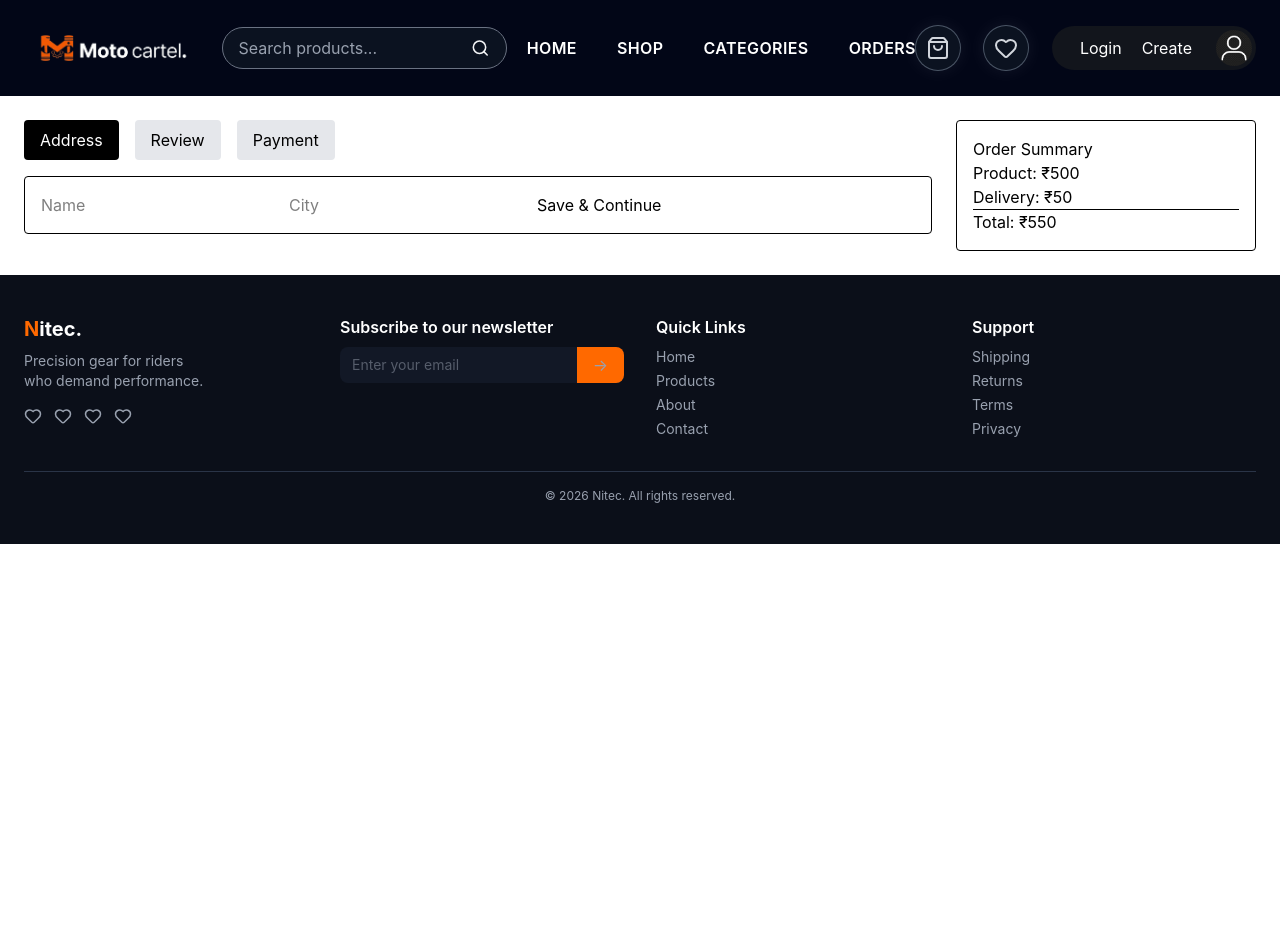
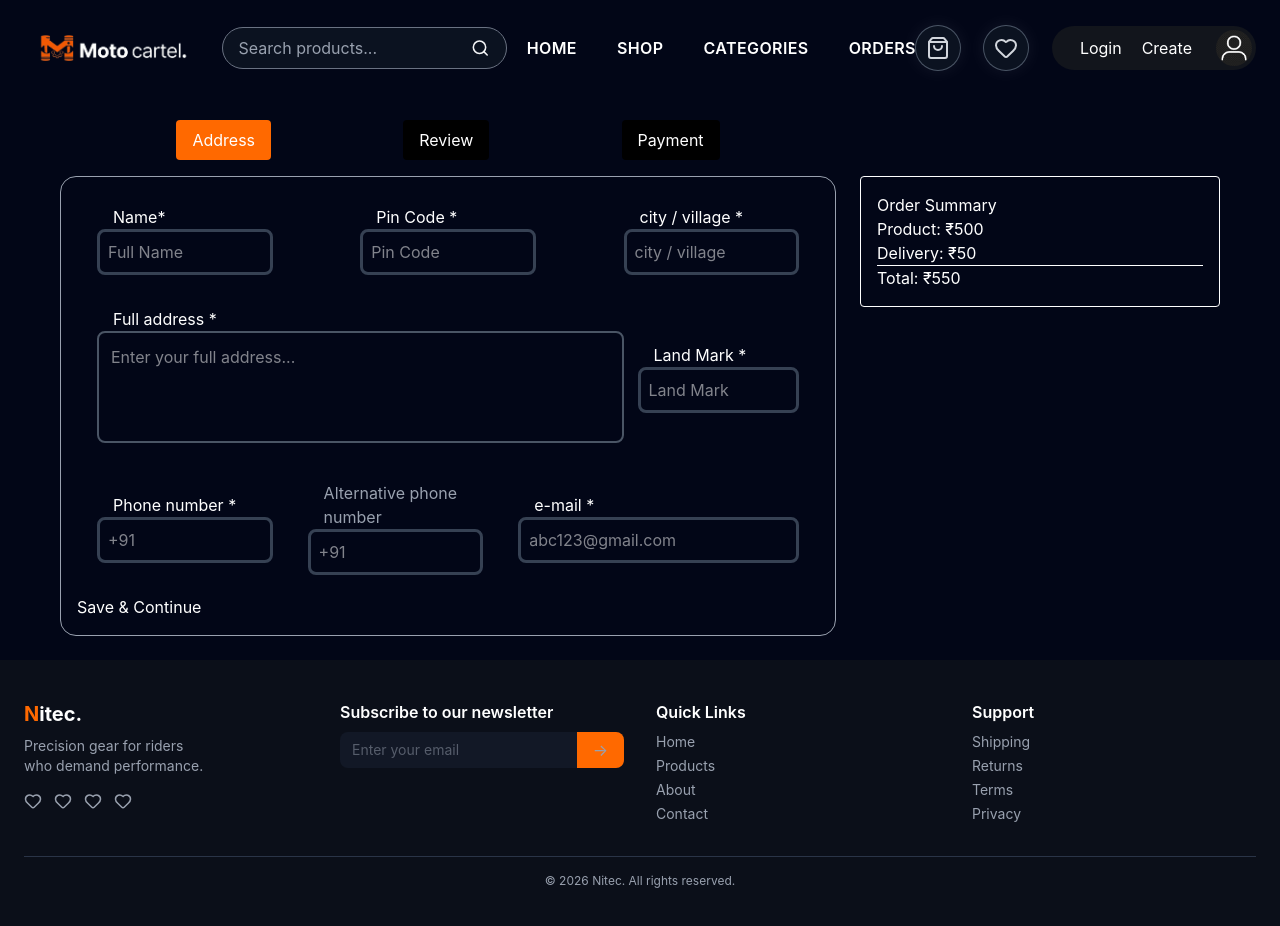
Before and after one commit to niraj-prasad505/MotoCartel, a React app in the folder frontend/: page /Checkout in a window 1280 px wide. Shown: the top 926 px of the page. Before the commit the page ends 800 px from the top, so only its background shows below. Built offline with nearby package versions, Linux system fonts and the light colour scheme; the HTML template or start-up script is replaced by a standard one.

Commit message:
big update in checkout

```diff
--- a/frontend/src/components/Checkout/AddressSection.jsx
+++ b/frontend/src/components/Checkout/AddressSection.jsx
@@ -9,7 +9,7 @@ const AddressSection = ({ address, setAddress, next }) => {
     };
 
     return (
-    <div className="p-4 border rounded">
+        <div className="p-4 border border-gray-400 rounded-2xl">
             {address ? (
                 <div>
                     <p>{address.name}</p>
@@ -21,18 +21,98 @@ const AddressSection = ({ address, setAddress, next }) => {
                 </div>
             ) : (
                 <div>
+
+                    <div className="flex justify-between items-center p-5 -mt-2 bo">
+                        <div className="w-[25%]">
+                            <h1 className="ml-4">Name*</h1>
                             <input
-            placeholder="Name"
-            onChange={(e) =>
-              setForm({ ...form, name: e.target.value })
-            }
+                                className=" border-3 p-2 rounded-lg border-gray-700 w-full "
+                                placeholder="Full Name"
+                            // onChange={(e) =>
+                            //     setForm({ ...form, name: e.target.value })
+                            // }
                             />
+                        </div>
+                        <div className="w-[25%]">
+                            <h1 className="ml-4 ">Pin Code *</h1>
                             <input
-            placeholder="City"
-            onChange={(e) =>
-              setForm({ ...form, city: e.target.value })
-            }
+                                className=" border-3 p-2 rounded-lg border-gray-700 w-full "
+                                placeholder="Pin Code"
+                            // onChange={(e) =>
+                            //     setForm({ ...form, name: e.target.value })
+                            // }
                             />
+                        </div>
+                        <div className="w-[25%]">
+                            <h1 className="ml-4">city / village *</h1>
+                            <input
+                                className=" border-3 p-2 rounded-lg border-gray-700 w-full "
+                                placeholder="city / village"
+                            // onChange={(e) =>
+                            //     setForm({ ...form, name: e.target.value })
+                            // }
+                            />
+                        </div>
+
+                    </div>
+
+                    <div className="flex justify-between items-center p-5 -mt-2">
+                        <div className="w-[75%]">
+                            <h1 className="ml-4">Full address *</h1>
+
+                            <textarea
+                                className="border-2 p-3 rounded-lg no-scrollbar  border-gray-600 w-full h-28 resize-none focus:outline-none focus:ring-2 focus:ring-black"
+                                placeholder="Enter your full address..."
+                            />
+                        </div>
+                        <div className="w-[23%]">
+                            <h1 className="ml-4">Land Mark *</h1>
+                            <input
+                                className=" border-3 p-2 rounded-lg border-gray-700 w-full "
+                                placeholder="Land Mark"
+                            // onChange={(e) =>
+                            //     setForm({ ...form, name: e.target.value })
+                            // }
+                            />
+                        </div>
+
+                    </div>
+
+                    <div className="flex justify-between items-center p-5 -mt-2">
+                        <div className="w-[25%]">
+                            <h1 className="ml-4">Phone number *</h1>
+                            <input
+                                className=" border-3 p-2 rounded-lg border-gray-700 w-full "
+                                placeholder="+91"
+                            // onChange={(e) =>
+                            //     setForm({ ...form, name: e.target.value })
+                            // }
+                            />
+                        </div>
+                        <div className="w-[25%]">
+                            <h1 className="ml-4 text-gray-400">Alternative phone number</h1>
+                            <input
+                                className=" border-3 p-2 rounded-lg border-gray-700 w-full "
+                                placeholder="+91"
+                            // onChange={(e) =>
+                            //     setForm({ ...form, name: e.target.value })
+                            // }
+                            />
+                        </div>
+                        <div className="w-[40%]">
+                            <h1 className="ml-4">e-mail *</h1>
+                            <input
+                                className=" border-3 p-2 rounded-lg border-gray-700 w-full "
+                                placeholder="abc123@gmail.com"
+                            // onChange={(e) =>
+                            //     setForm({ ...form, name: e.target.value })
+                            // }
+                            />
+                        </div>
+
+                    </div>
+
+
 
                     <button onClick={handleSave}>
                         Save & Continue
--- a/frontend/src/components/Checkout/CheckoutLayout.jsx
+++ b/frontend/src/components/Checkout/CheckoutLayout.jsx
@@ -11,7 +11,7 @@ const CheckoutLayout = () => {
   const [payment, setPayment] = useState("");
 
   return (
-    <div className="flex gap-6 p-6">
+    <div className="flex gap-6 px-15 py-6 bg-[#020617] text-white">
 
       {/* LEFT SIDE */}
       <div className="flex-1">
@@ -41,7 +41,7 @@ const CheckoutLayout = () => {
       </div>
 
       {/* RIGHT SIDE */}
-      <div className="w-75">
+      <div className="w-90 mt-14">
         <OrderSummary />
       </div>
     </div>
--- a/frontend/src/components/Checkout/CheckoutStepper.jsx
+++ b/frontend/src/components/Checkout/CheckoutStepper.jsx
@@ -1,16 +1,18 @@
 const CheckoutStepper = ({ step }) => {
   return (
-    <div className="flex gap-4 mb-4">
+    <div className="flex  mb-4 justify-center items-center">
+        <div className="flex justify-between w-[70%]">
       {["Address", "Review", "Payment"].map((item, i) => (
         <div
           key={i}
           className={`px-4 py-2 rounded ${
-            step === i + 1 ? "bg-black text-white" : "bg-gray-200"
+            step === i + 1 ? "bg-orange-500 text-white" : "bg-black"
           }`}
         >
           {item}
         </div>
       ))}
+      </div>
     </div>
   );
 };
--- a/frontend/src/pages/Checkout.jsx
+++ b/frontend/src/pages/Checkout.jsx
@@ -1,6 +1,6 @@
 import CheckoutLayout from "../components/Checkout/CheckoutLayout";
 const checkout = () => {
-  return <div>
+  return <div className="bg-bg-[#020617]">
     <CheckoutLayout />
   </div>;
 };
```
Lines whose indentation alone changed are shown as unchanged.
